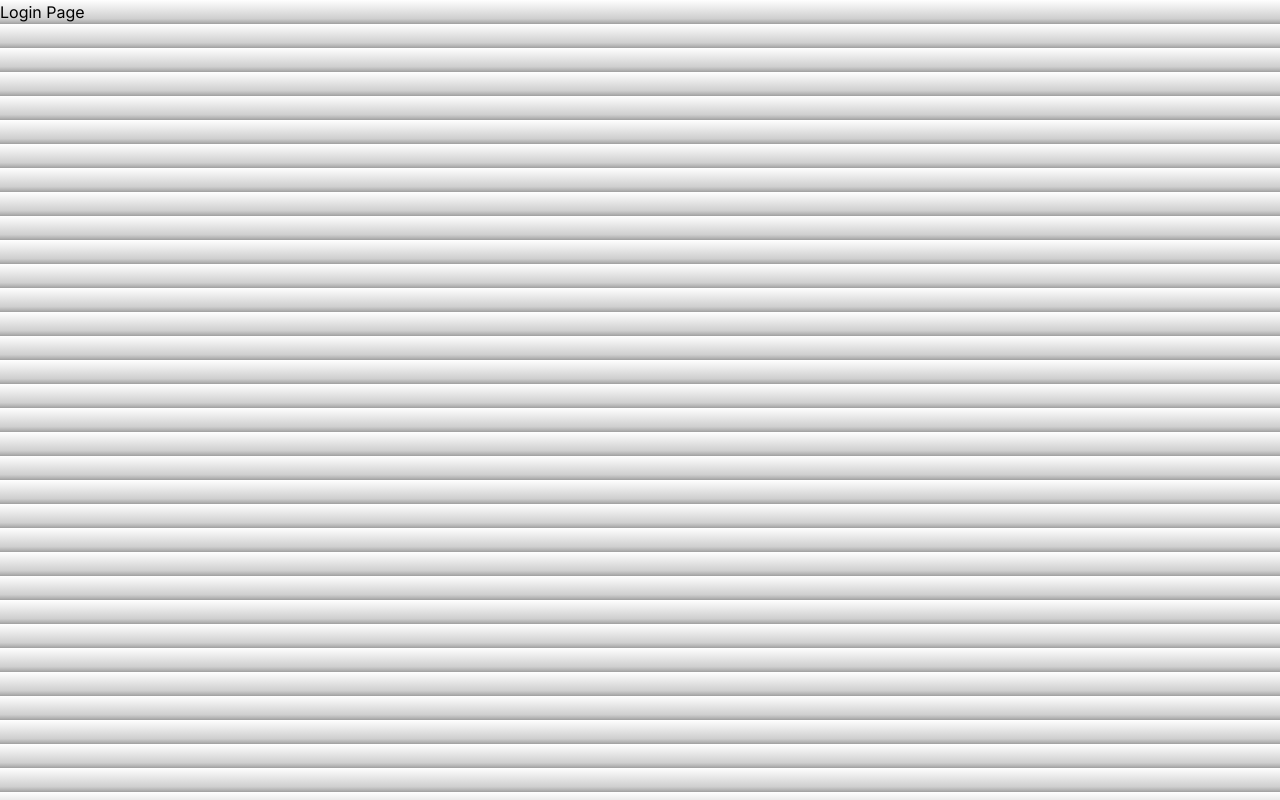
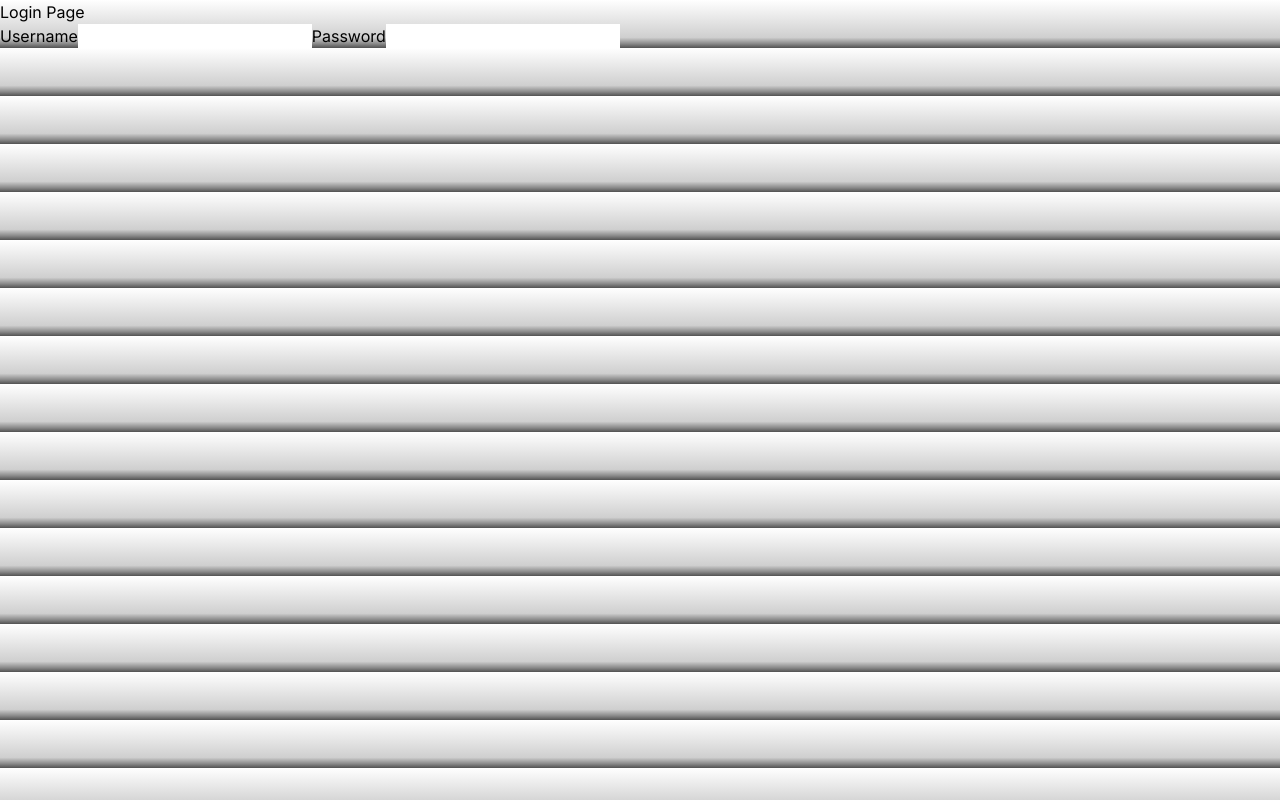
Before and after one commit to Nikolla2000/Web3-Voting-System, a Next.js app in the folder frontend/: page /login in a window 1280 px wide. Built offline with nearby package versions, Linux system fonts and the light colour scheme.

Commit message:
Added more images and login form component

```diff
--- a/frontend/src/app/globals.css
+++ b/frontend/src/app/globals.css
@@ -25,8 +25,11 @@ body {
     )
     rgb(var(--background-start-rgb));
 
-     background: rgb(159,159,159);
-    background: linear-gradient(0deg, rgba(159,159,159,1) 0%, rgba(181,181,181,1) 9%, rgba(207,207,207,1) 22%, rgba(255,255,255,1) 100%);
+    /* background: rgb(159,159,159);
+    background: linear-gradient(0deg, rgba(159,159,159,1) 0%, rgba(181,181,181,1) 9%, rgba(207,207,207,1) 22%, rgba(255,255,255,1) 100%); */
+
+    background: rgb(135,135,135);
+    background: linear-gradient(0deg, rgb(88, 88, 88) 1%, rgb(138, 138, 138) 9%, rgba(207,207,207,1) 22%, rgba(255,255,255,1) 100%);
 }
 
 
--- a/frontend/src/app/login/page.tsx
+++ b/frontend/src/app/login/page.tsx
@@ -1,5 +1,10 @@
+import LoginForm from "../ui/login-form";
+
 export default function Page() {
     return (
-        <div>Login Page</div>
+        <main>
+            <h1>Login Page</h1>
+            <LoginForm/>
+        </main>
     )
 }
--- /dev/null
+++ b/frontend/src/app/ui/login-form.tsx
@@ -0,0 +1,13 @@
+'use client'
+
+export default function LoginForm() {
+    return (
+            <form action="">
+                <label htmlFor="name">Username</label>
+                <input type="text" id="username" name="username"/>
+
+                <label htmlFor="name">Password</label>
+                <input type="password" id="password" name="password"/>
+            </form>
+    )
+}
```
Also changed, not shown: frontend/public/top-view-internet-communication-network-with-copy-space.jpg (added).
